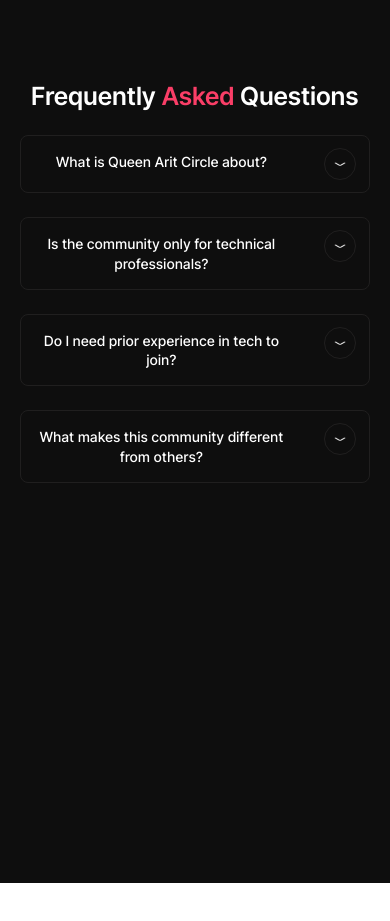
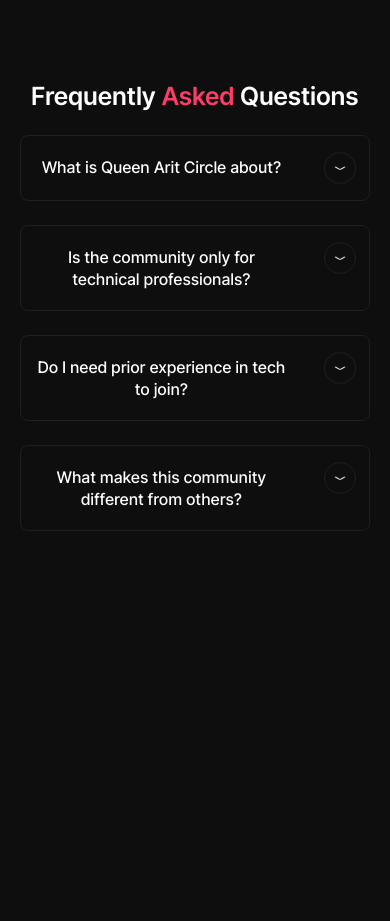
Before and after one commit to OLADIMEJI988/aritdevcircle, a React (Vite) app: page / in a window 390 px wide. Shown: the part 6240-7161 px from the top of the page. Before the commit the page ends 7123 px from the top, so only its background shows below. Built offline with nearby package versions, Linux system fonts and the light colour scheme.

Commit message:
minor fix

```diff
--- a/src/components/Questions.jsx
+++ b/src/components/Questions.jsx
@@ -10,11 +10,11 @@
   return (
     <div className="w-full tracking-wide max-w-[98%] sm:max-w-[85%] md:max-w-[80%] lg:max-w-[80%] mx-auto mb-4 transition-all duration-300 inter">
       <div
-        className={`border flex justify-between items-start sm:items-center px-[13px] sm:px-6 py-3 sm:py-[13px] rounded-lg ${
+        className={`border flex justify-between items-start sm:items-center px-[13px] sm:px-6 py-4 rounded-lg ${
           isOpen ? "border-[#FA3E67]" : "border-[#201F1F]"
         }`}
       >
-        <p className="font-medium py-1 text-sm mobile:max-xxm:w-64 xxm:max-blm:w-[295px] sm:text-[15px] leading-snug sm:leading-normal">
+        <p className="font-medium py-1 mobile:max-xxm:w-64 xxm:max-blm:w-[295px] sm:text-[15px] leading-snug sm:leading-normal">
           {question}
         </p>
 
@@ -57,7 +57,7 @@
             transition={{ duration: 0.3, ease: "easeInOut" }}
             className="overflow-hidden"
           >
-            <div className="border border-t-0 border-[#201F1F] bg-[#0E0E0E] mx-2 sm:mx-[7px] px-4 py-3 text-white text-xs sm:text-sm rounded-b-md tracking-wide text-left">
+            <div className="border border-t-0 border-[#201F1F] bg-[#0E0E0E] mx-2 sm:mx-[7px] px-4 py-3 text-white text-sm rounded-b-md tracking-wide text-left">
               <p>{answer}</p>
             </div>
           </motion.div>
--- a/src/components/TestimonialCarousel.jsx
+++ b/src/components/TestimonialCarousel.jsx
@@ -132,7 +132,7 @@
     name: "Motunrayo A",
     link: {
         label: "Frontend Engineer ",
-        url: "https://www.linkedin.com/in/motunrayoadeneye/"
+        url: "https://www.linkedin.com/in/motunrayo-adeneye"
     },
     img: motunrayo,
     text: "Only this year, I have hopped on different challenges which I have never had any experience on, some I got gifts while some I lost. The essence of all these for me is that I get better. As a result of this I have gathered a lot of experiences which I haven't been able to get for 2 years.",
```
